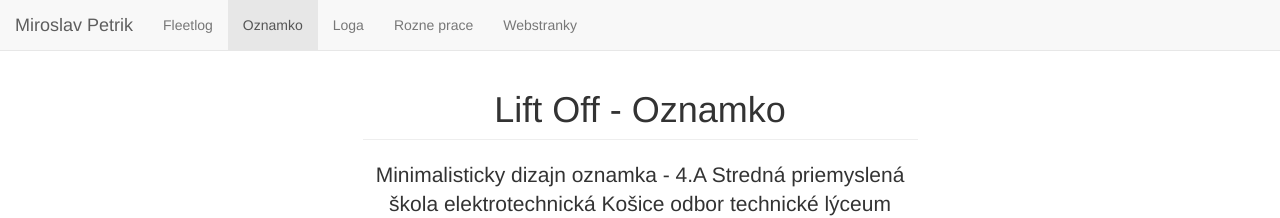
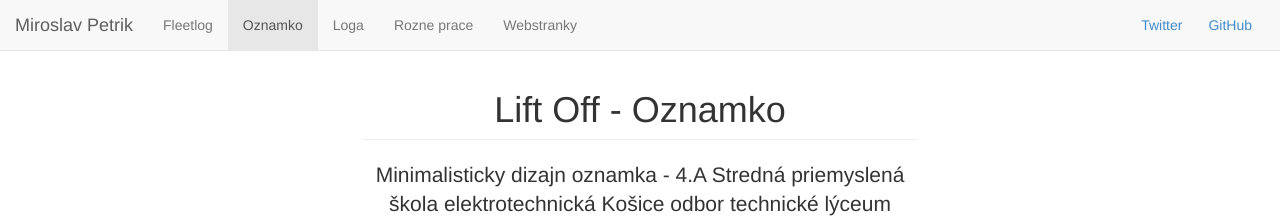
Before and after one commit to 11th/junior, a Jekyll site: the page built from oznamko.html, in a window 1280 px wide. Shown: the top 218 px of the page. Built offline with Jekyll 4.4.1, drawn with Linux system fonts in a browser that asks for light colours; Markdown is read by kramdown in place of the engine named in the settings; grey boxes are pictures that could not be loaded.

Commit message:
Preco som nespravil menu cez include.......

```diff
--- a/oznamko.html
+++ b/oznamko.html
@@ -21,6 +21,8 @@ title: Lift Off - Oznamko SPSEKE 4.A Technicke lyceum
         <li><a href="./various.html">Rozne prace</a></li>
         <li><a href="./webpages.html">Webstranky</a></li>
       </ul>
+      <a href="https://github.com/11th" class="btn navbar-btn pull-right">GitHub</a>
+      <a href="https://twitter.com/miroslavpetrik" class="btn navbar-btn pull-right">Twitter</a>
     </div>
   </div>
 </nav>
```
